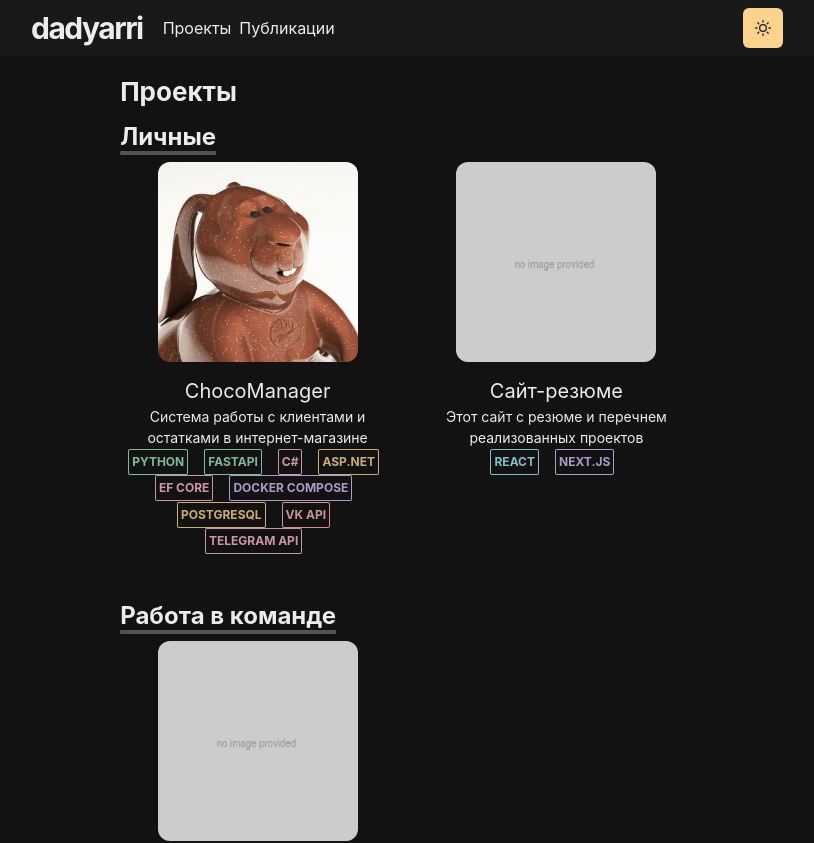
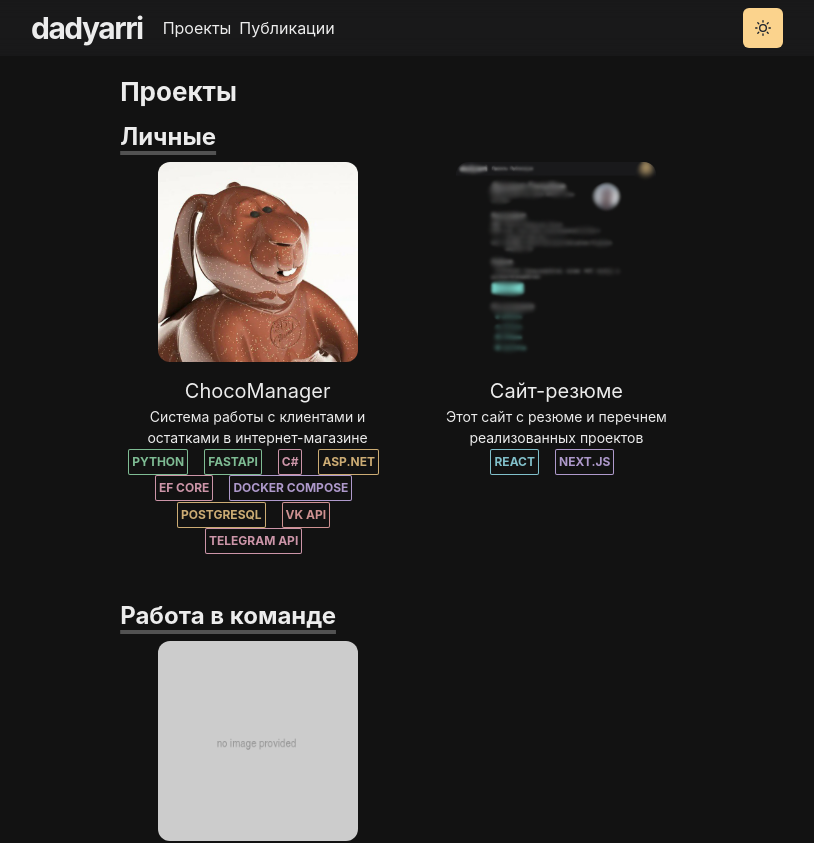
Before and after one commit to daniilko0/portfolio, a Next.js app: page /projects in a window 1280 px wide. Shown: the top 843 px of the page, without its empty margins (233-1047 px from the left). Built offline with nearby package versions, Linux system fonts and the light colour scheme; a web font is replaced by a local one.

Commit message:
add thumbnail for cv

```diff
--- a/pages/projects.js
+++ b/pages/projects.js
@@ -43,6 +43,7 @@ const Projects = () => {
                 id={'cv'}
                 title={'Сайт-резюме'}
                 labels={['React', 'Next.js']}
+                thumbnail={'/images/cv-thumbnail.png'}
               >
                 <p>Этот сайт с резюме и перечнем реализованных проектов</p>
               </ProjectsGridItem>
```
Also changed, not shown: public/images/cv-thumbnail.png (added).
